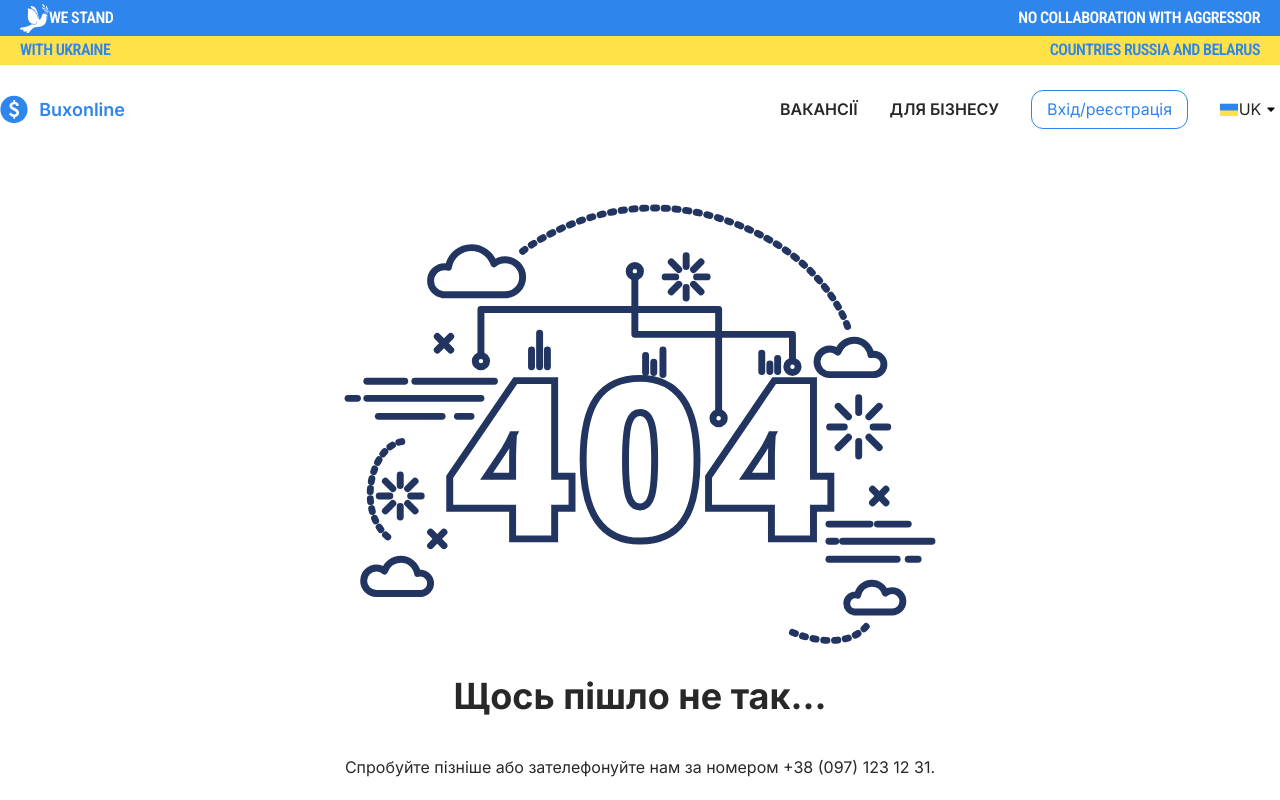
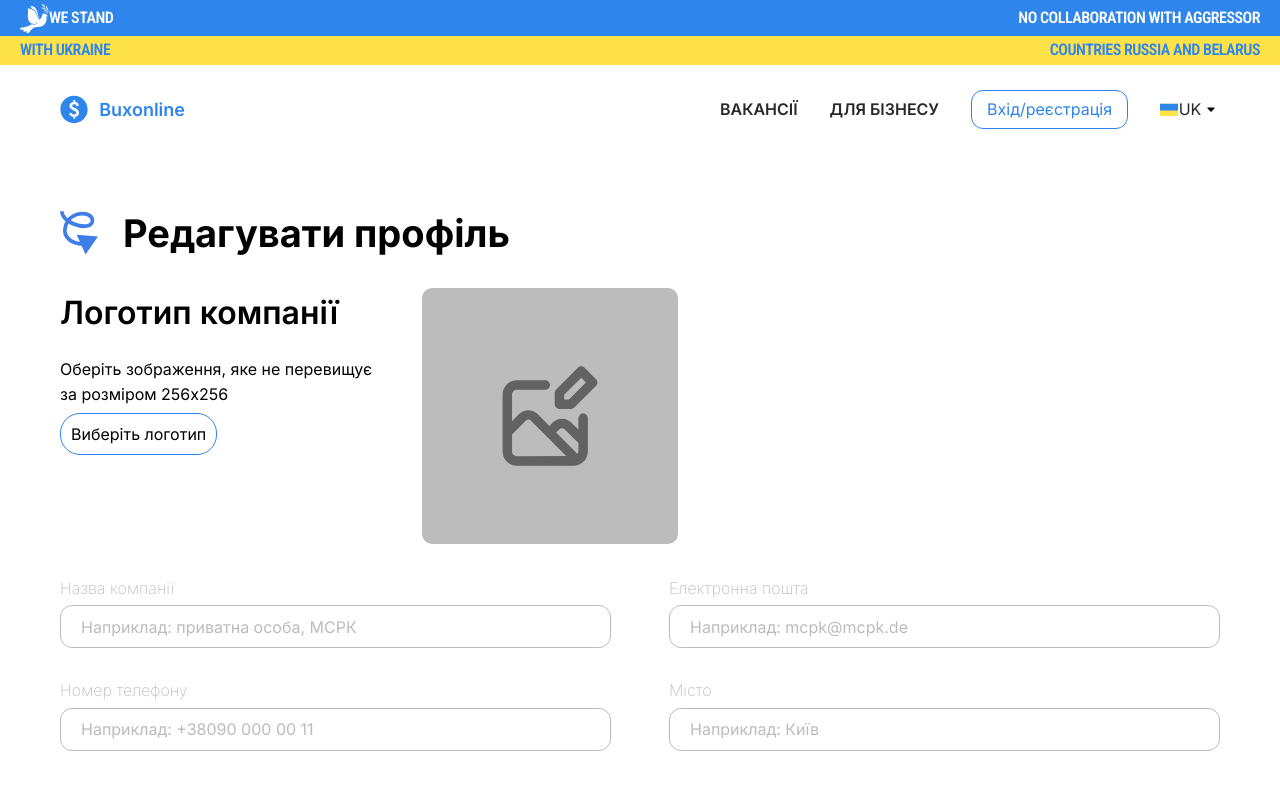
Before and after one commit to SergeyMyronenko/BuxOnline, a React (Vite) app: page /BuxOnline/company/cabinet/1/edit in a window 1280 px wide. Shown: the top 800 px of the page. Built offline with nearby package versions, Linux system fonts and the light colour scheme.

Commit message:
Feat: company edit info page

```diff
--- a/src/App.jsx
+++ b/src/App.jsx
@@ -14,6 +14,8 @@ import SeekerResumePage from "./Pages/SeekerPage/MessagesAndEvents/SeekerResumeP
 import SeekerOffersPage from "./Pages/SeekerPage/MessagesAndEvents/SeekerOffersPage.tsx";
 import EmptyOutlet from "./Pages/EmptyOutlet/EmptyOutlet.jsx";
 import EmptyOutletNoFooter from "./Pages/EmptyOutlet/EmptyOutletNoFooter.jsx";
+import CompanyEditInfo from "./Pages/EmployerPage/CompanyEditInfo/CompanyEditInfo.tsx";
+
 import "@mantine/core/styles.css";
 import "./App.scss";
 import AdminPage from "./Pages/AdminPage/AdminPage.jsx";
@@ -64,13 +66,14 @@ function App() {
           <Route path="messages" element={<CompanyMessage />} />
           <Route path="candidates" element={<h1>Company Candidates</h1>} />
           <Route path="favorites" element={<h1>Company Favorites</h1>} />
+          <Route path="edit" element={<CompanyEditInfo/>} />
+
         </Route>
 
         {/* These are all the routes and pages related to seeker cabinet */}
         <Route path="/BuxOnline/seeker/cabinet/:id" element={<EmptyOutlet />}>
           {/* the line below is responsible for the main page */}
           <Route index element={<h1>Seeker cabinet</h1>} />
-
           {/* all the other lines below are different paths and pages inside the cabinet */}
           <Route path="resumes" element={<SeekerResumePage />} />
           <Route path="offers" element={<SeekerOffersPage />} />
--- /dev/null
+++ b/src/Pages/EmployerPage/CompanyEditInfo/CompanyEditInfo.scss
@@ -0,0 +1,70 @@
+@use '../../../App.scss' as styles;
+.edit-inner-wrapper{
+    // background-color: red;
+    width: 100%;
+   padding: 50px 0px 100px;
+    .title{
+        display: flex;
+        align-items: center;
+        gap: 25px;
+    }
+    form{
+        .input-company-logo{
+            padding: 25px 0px;
+            width: max-content;
+            height: max-content;
+            display: flex;
+            gap: 50px;
+            .label-wrapper{
+                h2{
+                    padding-bottom: 20px;
+                }
+                p{
+                    padding-bottom: 15px;
+                }
+            }
+            .company-logo{
+                height: 256px;
+                width: 256px;
+                object-fit: cover;
+                border-radius: 10px;
+            }
+            input[type="file"]{
+                display: none;
+            }
+            label {
+                background-color: styles.$white;
+                border: 1px solid styles.$lightBlue;
+                border-radius: 20px;
+                padding: 10px;
+                width: 100%;
+                cursor: pointer;
+                text-align: center;
+                transition: 0.3s ease-in-out;
+
+                &:hover {
+                    background-color: styles.$lightBlue;
+                    color: styles.$white;
+                    scale: 1.05;
+                }
+
+                &:active {
+                    scale: 1;
+
+                }
+
+
+            }
+        }
+        .input-misc{
+            display: grid;
+            grid-template-columns: 47.5% 47.5%;
+            gap: 5%;
+            padding-bottom: 50px;
+        }
+        .input-rich{
+
+        }
+    }
+
+}
--- /dev/null
+++ b/src/Pages/EmployerPage/CompanyEditInfo/CompanyEditInfo.tsx
@@ -0,0 +1,76 @@
+import React from 'react';
+import './CompanyEditInfo.scss';
+import InputField from '../../../Components/Input/InputField/InputField';
+import InputArea from '../../../Components/Input/InputArea/InputArea';
+import useFormState  from '../../../Hooks/useFormState';
+
+import companyLogo from '../../.././assets/CompanyEditInfo.svg'
+const CompanyEditInfo = () => {
+    const [userInfo, handleChange] = useFormState({
+        company_name: '',
+        email: '',
+        phone: '',
+        city: '',
+        description: '<p>Опишіть компанію</p>'
+    });
+    const handleArea = (value, id) => {
+        handleChange({ target: { value, id } });
+    }
+    return (
+        <div className='edit-inner-wrapper'>
+            <div className='title'>
+                <svg width="38" height="44" viewBox="0 0 38 44" fill="none" xmlns="http://www.w3.org/2000/svg">
+                    <path fillRule="evenodd" clipRule="evenodd" d="M25.5518 43.5026L37.965 25.5359L16.6803 23.6515L19.8692 30.7872C16.8089 30.4764 13.9588 29.4921 11.6981 28.0233C8.76451 26.1171 6.96241 23.5047 6.70179 20.5899C6.71304 17.3186 7.40806 14.64 8.52729 12.4743C11.3232 14.1802 14.5193 15.4731 17.6414 16.2561C21.7655 17.2905 26.0653 17.51 29.2729 16.3239C30.9129 15.7176 32.3881 14.6951 33.304 13.1027C34.2279 11.4963 34.4342 9.56833 34.0085 7.45363L33.9899 7.3613L33.9624 7.27145C33.0194 4.18393 30.3132 2.25814 27.295 1.34259C24.2419 0.416443 20.56 0.405186 17.0187 1.38177C13.6101 2.32177 10.2386 4.20346 7.64604 7.19443C5.09911 5.01522 3.71139 2.61677 3.71139 0.251953L0.0078125 0.288726C0.0078125 4.32052 2.3914 7.73128 5.47989 10.3066C3.91981 13.1441 2.99807 16.6071 2.99807 20.707V20.7849L3.00429 20.8623C3.36008 25.2985 6.05926 28.8734 9.69346 31.2348C13.0159 33.3936 17.2382 34.6316 21.6118 34.6864L25.5518 43.5026ZM10.7049 9.3644C12.7006 7.2065 15.2693 5.78548 17.9486 5.04658C20.8974 4.23341 23.8786 4.27528 26.2123 4.9832C28.5347 5.68768 29.93 6.94078 30.4 8.35273C30.6596 9.7277 30.4549 10.6132 30.1181 11.1987C29.7655 11.8119 29.1161 12.3591 28.046 12.7548C25.8335 13.5729 22.3711 13.5258 18.5545 12.5686C15.8324 11.8859 13.0862 10.7784 10.7049 9.3644Z" fill="#3F7EE8" />
+                </svg>
+                <h1>Редагувати профіль</h1>
+            </div>
+            <form action="">
+                <div className="input-company-logo">
+                    <div className="label-wrapper">
+                        <h2>Логотип компанії</h2>
+                        <p>Оберіть зображення, яке не перевищує <br />за розміром 256х256</p>
+                        <input
+                        id='input-logo'
+                            type="file"
+                            accept="image/*"
+                            onChange={(e) => {
+                                const file = e.target.files?.[0];
+                                if (file) {
+                                    const reader = new FileReader();
+                                    reader.onload = (event) => {
+                                        const imgElement = document.querySelector(".company-logo") as HTMLImageElement;
+                                        imgElement.src = event.target?.result as string;
+                                    };
+                                    reader.readAsDataURL(file);
+                                }
+                            }}
+                        />
+                    <label htmlFor="input-logo">Виберіть логотип</label>
+
+                    </div>
+                    <div className="logo-wrapper">
+                    <img src={companyLogo} alt="your company logo"  className='company-logo' />
+                    </div>
+
+                </div>
+                <div className="input-misc">
+                    <InputField label='Назва компанії' placeholder='Наприклад: приватна особа, МСРК' type='text' id='company_name' initialValue='' onChange={handleChange}></InputField>
+                    <InputField label='Електронна пошта' placeholder='Наприклад: mcpk@mcpk.de ' type='text' id='email' initialValue=''  onChange={handleChange}></InputField>
+                    <InputField label='Номер телефону' placeholder='Наприклад: +38090 000 00 11' type='text' id='phone' initialValue=''  onChange={handleChange}></InputField>
+                    <InputField label='Місто' placeholder='Наприклад: Київ' type='text' id='city' initialValue=''  onChange={handleChange}></InputField>
+                </div>
+                <div className="input-rich">
+                    <InputArea initialValue={userInfo.description} setValue={handleArea} id='description'></InputArea>
+                </div>
+
+
+
+            </form>
+
+
+
+        </div>
+    );
+};
+
+export default CompanyEditInfo;
--- a/src/Pages/EmployerPage/CompanyVacancies/CompanyVacancies.tsx
+++ b/src/Pages/EmployerPage/CompanyVacancies/CompanyVacancies.tsx
@@ -283,8 +283,8 @@ const Multiform = () => {
         }, [])
 
 
-        const AreaInputChange = (event,id) => {
-            handleVacancyDataChange({ target: { value: event, id: {id} } })
+        const AreaInputChange = (value, id) => {
+            handleVacancyDataChange({ target: { value, id } });
         }
         const SkillsChange = (event) => {
             handleVacancyDataChange({ target: { value: event, id: 'skills' } })
--- a/src/Pages/EmployerPage/EmployerPage.jsx
+++ b/src/Pages/EmployerPage/EmployerPage.jsx
@@ -1,7 +1,5 @@
 import React from 'react';
 import { Outlet, Link, useNavigate } from 'react-router-dom';
-import Header from '../../Components/Header/Header';
-import Nav from '../../Components/Nav/Nav';
 import SolidButton from '../../Components/Buttons/SolidButton/SolidButton';
 import { PiBriefcase } from "react-icons/pi";
 import { IoMailOutline, IoPeopleOutline } from "react-icons/io5";
@@ -56,7 +54,6 @@ function profileData(data) {
 
 const CompanyCabinetBase = () => {
   const navigate = useNavigate();
-
   const dataPlaceholer = {
     imageUrl: "",
     companyName: "WebDevPro",
```
Also changed, not shown: src/Components/Input/InputField/InputField.tsx (+13 -8 lines), src/assets/companyEditInfo.svg (added).
